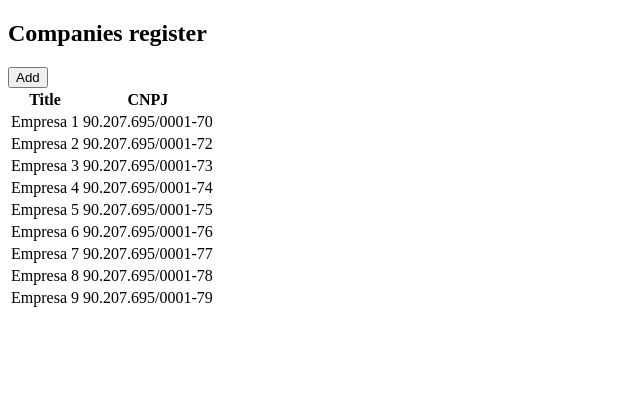
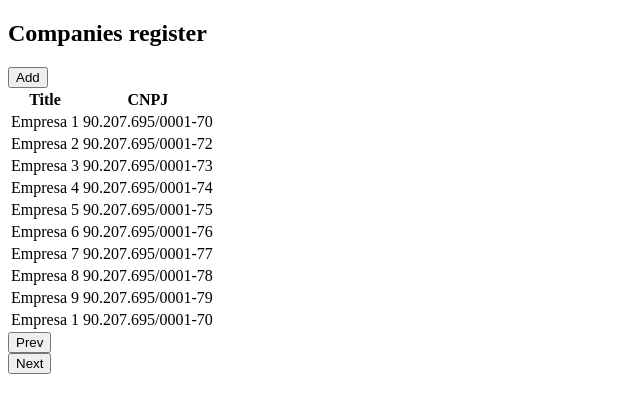
Before and after one commit to matheuszenker/react-crud, a React (Create React App) app: page / in a window 1280 px wide. Shown: the top 412 px of the page, without its empty margins (0-640 px from the left). Built offline with nearby package versions, Linux system fonts and the light colour scheme; data requests are answered from the project's data file; the HTML template or start-up script is replaced by a standard one.

Commit message:
Simple pagination

```diff
--- a/db.json
+++ b/db.json
@@ -8,6 +8,15 @@
     { "id": 6, "title": "Empresa 6", "cnpj": "90.207.695/0001-76" },
     { "id": 7, "title": "Empresa 7", "cnpj": "90.207.695/0001-77" },
     { "id": 8, "title": "Empresa 8", "cnpj": "90.207.695/0001-78" },
-    { "id": 9, "title": "Empresa 9", "cnpj": "90.207.695/0001-79" }
+    { "id": 9, "title": "Empresa 9", "cnpj": "90.207.695/0001-79" },
+    { "id": 10, "title": "Empresa 1", "cnpj": "90.207.695/0001-70" },
+    { "id": 11, "title": "Empresa 2", "cnpj": "90.207.695/0001-72" },
+    { "id": 12, "title": "Empresa 3", "cnpj": "90.207.695/0001-73" },
+    { "id": 13, "title": "Empresa 4", "cnpj": "90.207.695/0001-74" },
+    { "id": 14, "title": "Empresa 5", "cnpj": "90.207.695/0001-75" },
+    { "id": 15, "title": "Empresa 6", "cnpj": "90.207.695/0001-76" },
+    { "id": 16, "title": "Empresa 7", "cnpj": "90.207.695/0001-77" },
+    { "id": 17, "title": "Empresa 8", "cnpj": "90.207.695/0001-78" },
+    { "id": 18, "title": "Empresa 9", "cnpj": "90.207.695/0001-79" }
   ]
 }
--- a/src/components/Crud/components/TableBody/index.js
+++ b/src/components/Crud/components/TableBody/index.js
@@ -4,7 +4,6 @@ import PropTypes from 'prop-types';
 // import { Container } from './styles';
 
 const TableBody = ({ data, structure }) => {
-  console.log(structure);
   const lines = data.map(line => (
     <tr key={line.id}>
       {structure.map((struct, index) => (
@@ -17,7 +16,7 @@ const TableBody = ({ data, structure }) => {
     lines
   ) : (
     <tr>
-      <td>Carregando...</td>
+      <td colSpan="100">No data found</td>
     </tr>
   );
 };
--- a/src/components/Crud/index.js
+++ b/src/components/Crud/index.js
@@ -11,19 +11,49 @@ export default class Crud extends Component {
   state = {
     data: [],
     showForm: false,
+    currentPage: 1,
   };
 
   componentDidMount() {
-    axios.get(this.props.url).then(res => {
-      const { data } = res;
+    this.getData();
+  }
+
+  getData = () => {
+    const { currentPage } = this.state;
+
+    axios.get(`${this.props.url}?_page=${currentPage}`).then(res => {
+      const { data, headers } = res;
+      console.log(headers);
       this.setState({ data });
     });
-  }
+  };
 
   handleForm = () => {
     this.setState(prevState => ({
       showForm: !prevState.showForm,
     }));
+  };
+
+  handlePrevPage = () => {
+    this.setState(
+      prevState => ({
+        currentPage: prevState.currentPage - 1,
+      }),
+      () => {
+        this.getData();
+      }
+    );
+  };
+
+  handleNextPage = () => {
+    this.setState(
+      prevState => ({
+        currentPage: prevState.currentPage + 1,
+      }),
+      () => {
+        this.getData();
+      }
+    );
   };
 
   render() {
@@ -46,6 +76,12 @@ export default class Crud extends Component {
               <TableBody data={data} structure={structure} />
             </tbody>
           </table>
+          <div>
+            <button onClick={this.handlePrevPage}>Prev</button>
+          </div>
+          <div>
+            <button onClick={this.handleNextPage}>Next</button>
+          </div>
         </>
       );
     }
```
